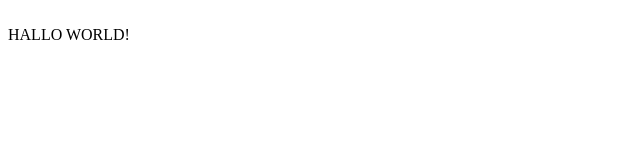
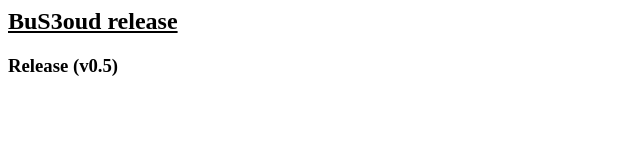
Before and after one commit to bus3oud/bus3oud.github.io, a plain HTML site: page index.html in a window 1280 px wide. Shown: the whole page, without its empty margins (0-640 px from the left). Drawn offline with Linux system fonts and the light colour scheme.

Commit message:
Update index.html

```diff
--- a/index.html
+++ b/index.html
@@ -1,4 +1,2 @@
-<body>
-  <br>
-HALLO WORLD!
-</body>
+<h2><u>BuS3oud release</u></h2>
+<h3>Release (v0.5)</h3>
```
